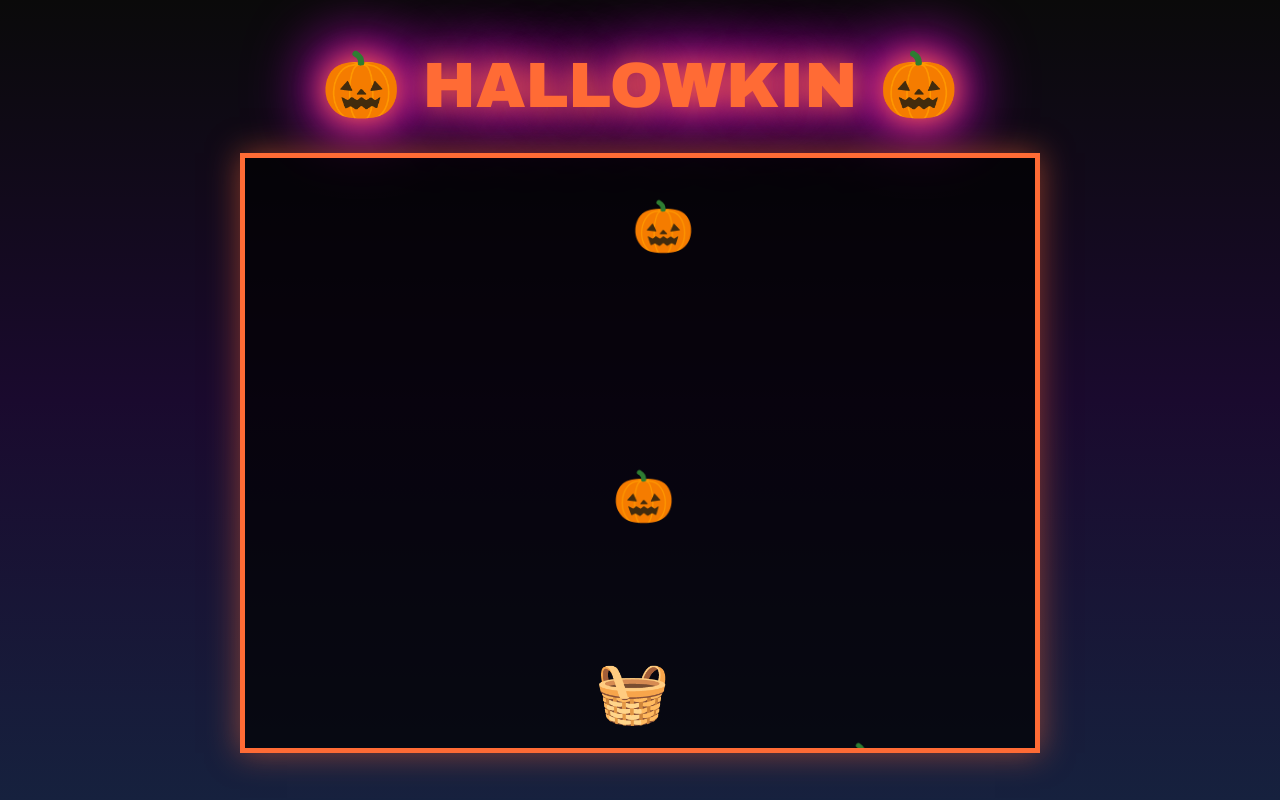
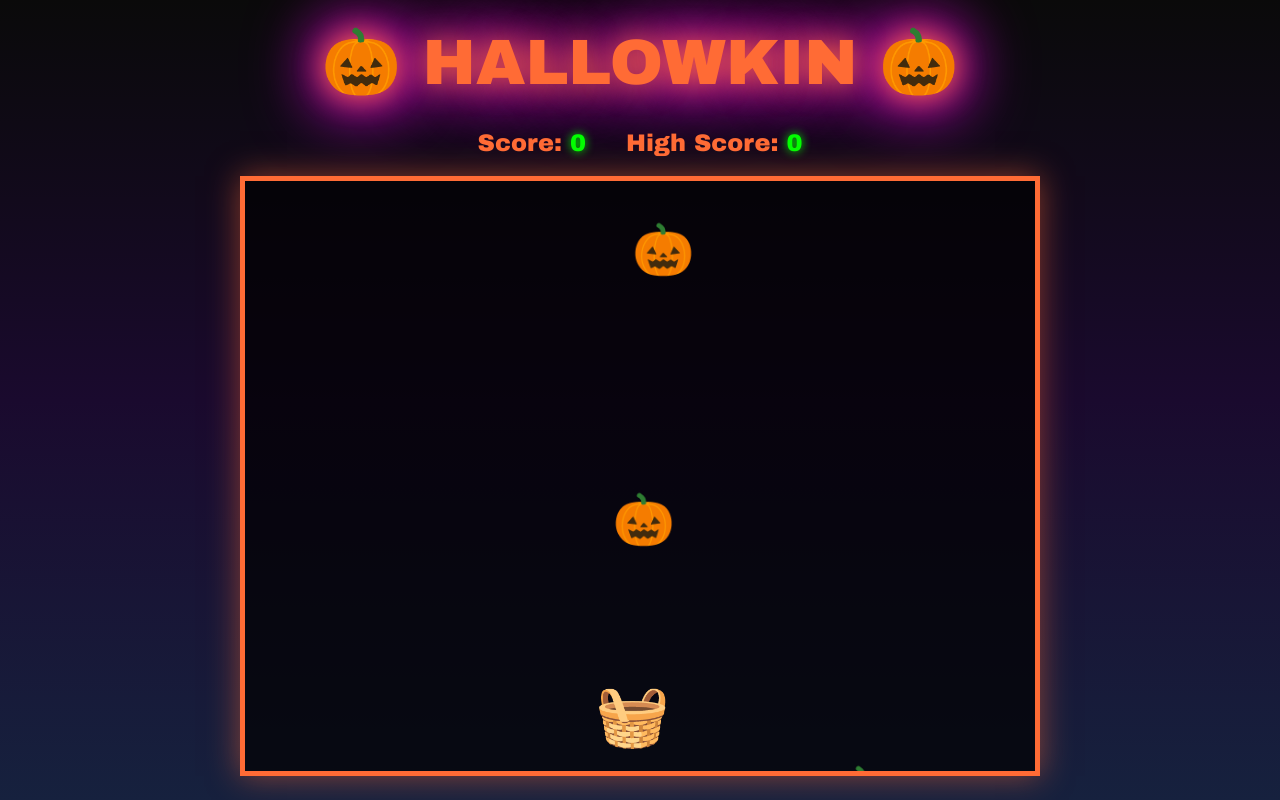
Before and after one commit to GargiPandeyy/Hallowkin, a plain HTML site: page index.html in a window 1280 px wide. Drawn offline with Linux system fonts and the light colour scheme.

Commit message:
add score system

```diff
--- a/game.js
+++ b/game.js
@@ -5,6 +5,10 @@ let basketWidth = 60;
 let gameWidth = 800;
 let pumpkins = [];
 let fallSpeed = 3;
+let score = 0;
+let highScore = 0;
+let scoreDisplay = document.getElementById('score');
+let highScoreDisplay = document.getElementById('highScore');
 
 document.addEventListener('keydown', function(e) {
     if(e.key === 'ArrowLeft' && basketX > 0) {
@@ -52,6 +56,12 @@ function gameLoop() {
         pumpkins[i].element.style.top = pumpkins[i].y + 'px';
 
         if(checkCollision(pumpkins[i])) {
+            score += 10;
+            scoreDisplay.textContent = score;
+            if(score > highScore) {
+                highScore = score;
+                highScoreDisplay.textContent = highScore;
+            }
             pumpkins[i].element.remove();
             pumpkins.splice(i, 1);
         } else if(pumpkins[i].y > 600) {
--- a/index.html
+++ b/index.html
@@ -9,6 +9,10 @@
 <body>
     <div class="container">
         <h1>🎃 HALLOWKIN 🎃</h1>
+        <div class="scoreBoard">
+            <div class="scoreItem">Score: <span id="score">0</span></div>
+            <div class="scoreItem">High Score: <span id="highScore">0</span></div>
+        </div>
         <div id="game">
             <div id="gameArea">
                 <div id="basket">🧺</div>
--- a/style.css
+++ b/style.css
@@ -37,6 +37,24 @@ h1 {
     }
 }
 
+.scoreBoard {
+    display: flex;
+    justify-content: center;
+    gap: 40px;
+    margin-bottom: 20px;
+}
+
+.scoreItem {
+    font-size: 1.5rem;
+    color: #ff6b35;
+    font-weight: bold;
+}
+
+.scoreItem span {
+    color: #00ff00;
+    text-shadow: 0 0 10px #00ff00;
+}
+
 #game {
     position: relative;
     margin: 0 auto;
```
